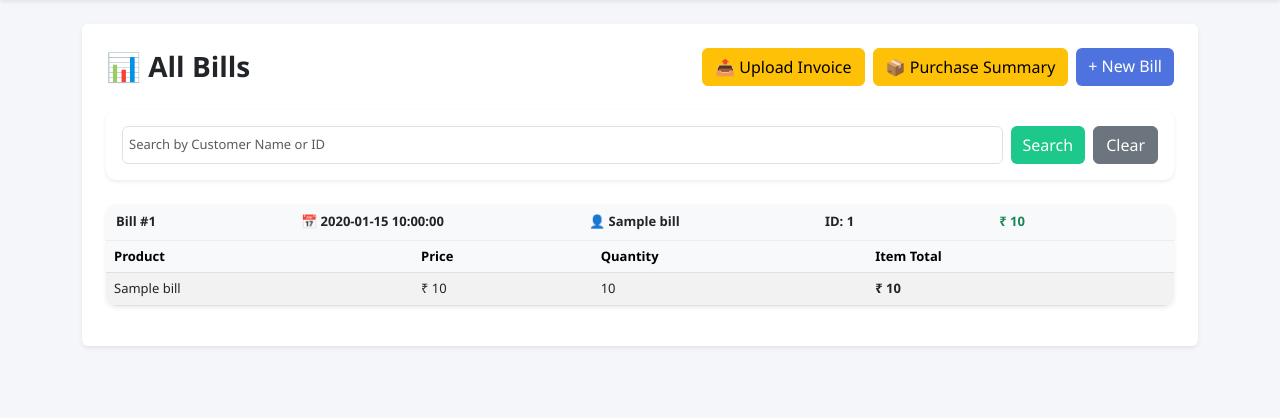
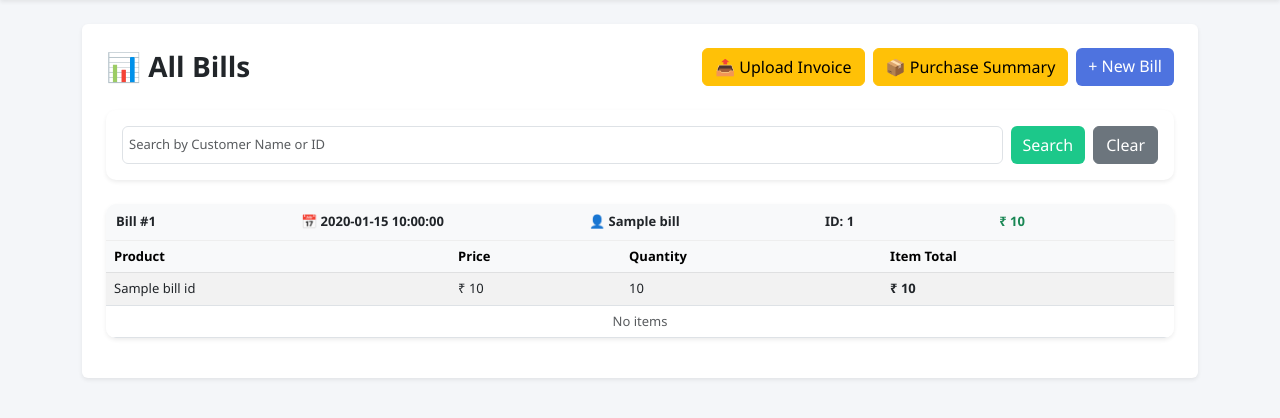
Before and after one commit to Suryanagireddy1/Sales_management, a Flask app: page / in a window 1280 px wide. Shown: the part 56-474 px from the top of the page. Run offline with Flask 3, Linux system fonts and the light colour scheme; a database or web service that is not in the repository returns one stand-in record (values such as "Sample title"); some libraries are stand-ins or nearby versions.

Commit message:
Update index.html

```diff
--- a/templates/index.html
+++ b/templates/index.html
@@ -69,25 +69,15 @@
 
         <div class="bill-header">
 
-            <div>
-                <strong>Bill #{{ bill.id }}</strong>
-            </div>
+            <div><strong>Bill #{{ bill.id }}</strong></div>
 
-            <div>
-                📅 {{ bill.bill_date }}
-            </div>
+            <div>📅 {{ bill.bill_date }}</div>
 
-            <div>
-                👤 {{ bill.customer_name }}
-            </div>
+            <div>👤 {{ bill.customer_name }}</div>
 
-            <div>
-                ID: {{ bill.customer_id }}
-            </div>
+            <div>ID: {{ bill.customer_id }}</div>
 
-            <div class="text-success fw-bold">
-                ₹ {{ bill.total }}
-            </div>
+            <div class="text-success fw-bold">₹ {{ bill.total }}</div>
 
         </div>
 
@@ -111,7 +101,13 @@
 
             <tbody>
 
-            {% for item in bill_items.get(bill.id, []) %}
+            {% set found = false %}
+
+            {% for item in bill_items %}
+
+                {% if item.bill_id == bill.id %}
+
+                {% set found = true %}
 
                 <tr>
                     <td>{{ item.product_name }}</td>
@@ -120,7 +116,17 @@
                     <td class="fw-semibold">₹ {{ item.item_total }}</td>
                 </tr>
 
+                {% endif %}
+
             {% endfor %}
+
+            {% if not found %}
+            <tr>
+                <td colspan="4" class="text-center text-muted">
+                    No items
+                </td>
+            </tr>
+            {% endif %}
 
             </tbody>
 
```
Lines whose indentation alone changed are shown as unchanged.
